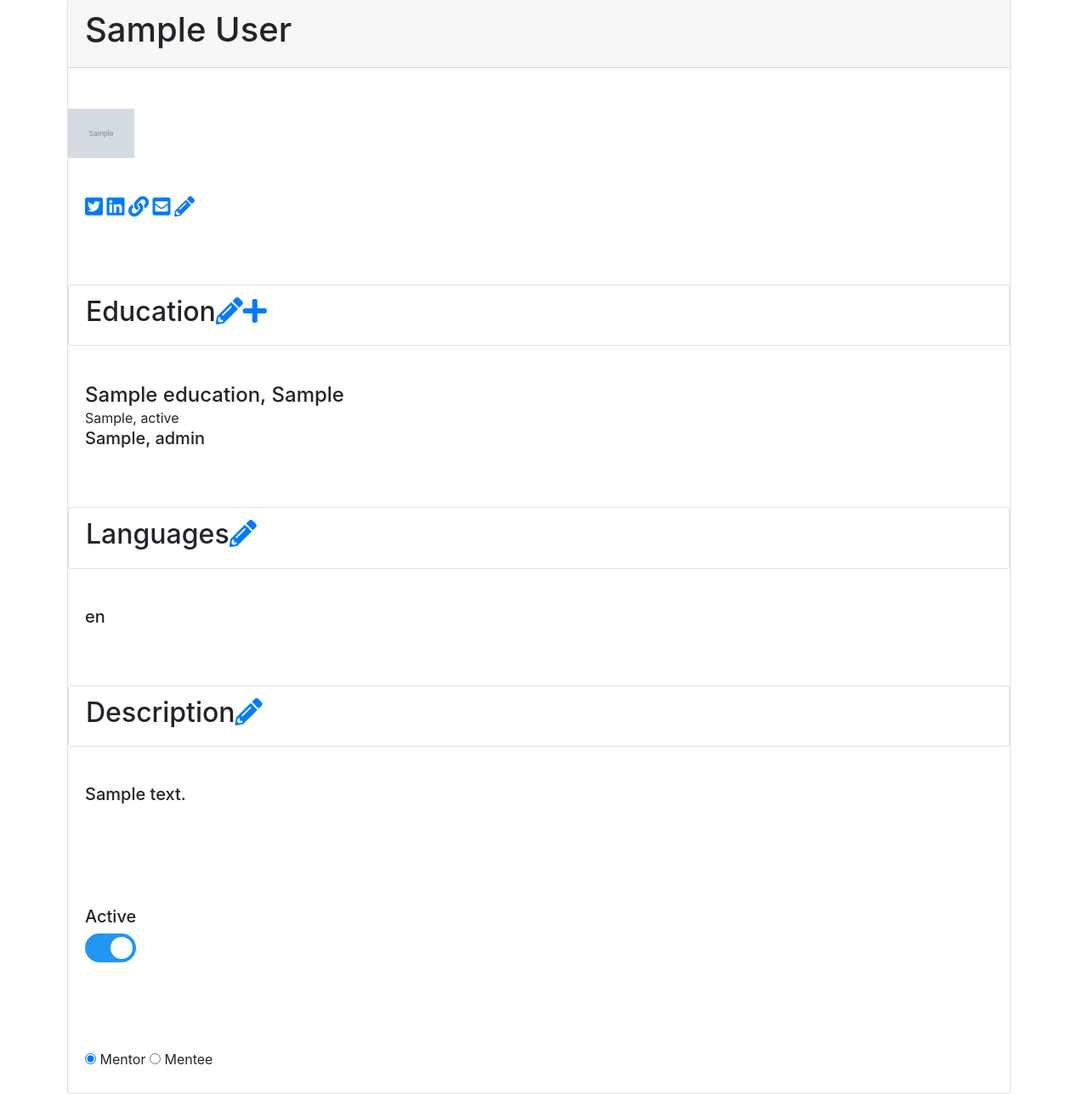
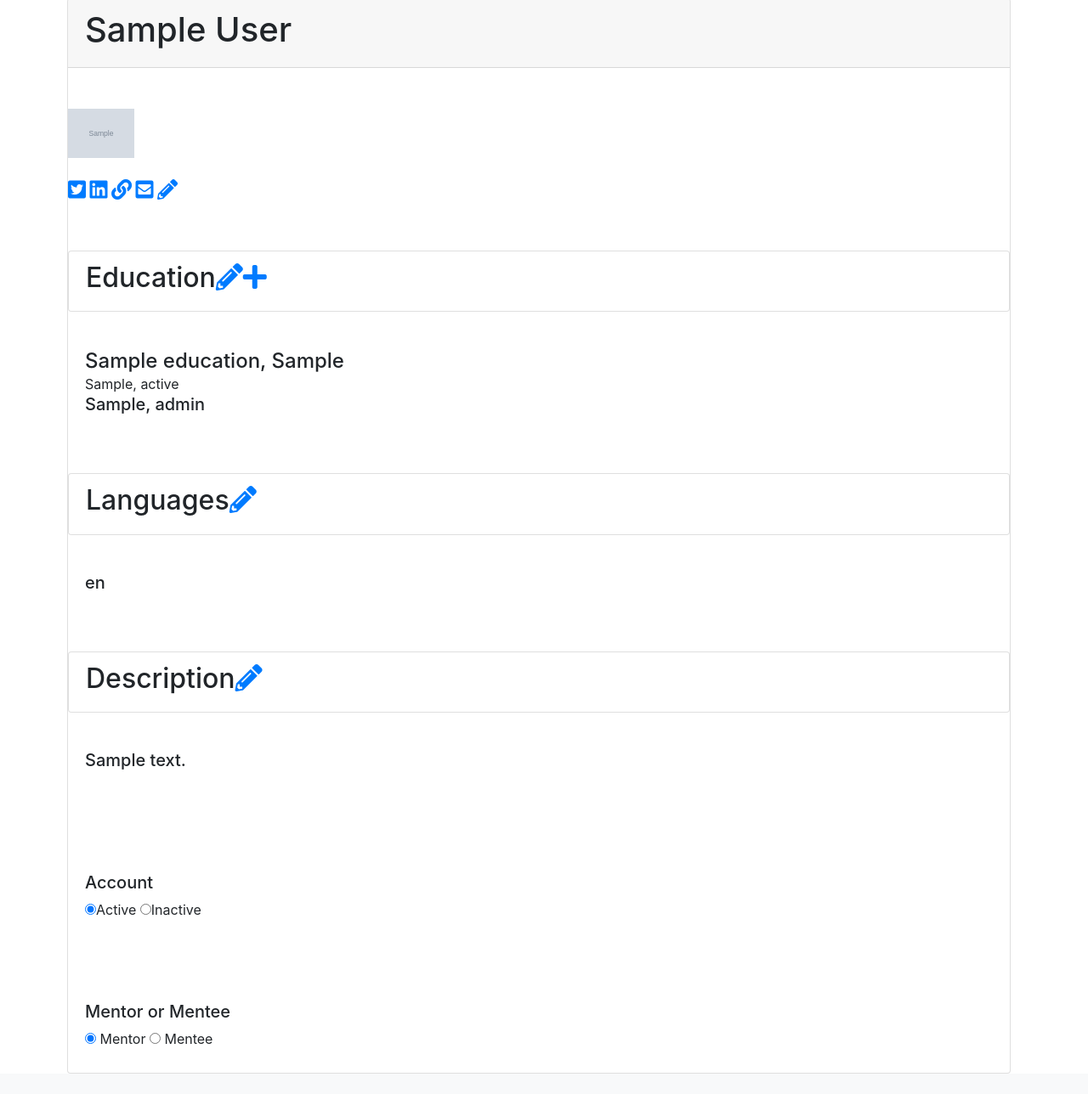
Before and after one commit to dmcdekker/hb_project, a Flask app: page /profiles/1 in a window 1280 px wide. Shown: the part 122-1410 px from the top of the page at 85% size. After the commit the page ends 1386 px from the top, so only its background shows below. Run offline with Flask 2, Linux system fonts and the light colour scheme; tables that the repository leaves empty hold one stand-in row (values such as "Sample post"); grey boxes marked "Sample" are stand-in pictures; some libraries are stand-ins or nearby versions.

Commit message:
finish user input

```diff
--- a/server.py
+++ b/server.py
@@ -308,15 +308,36 @@ def edit_mentor():
     if user_id:
         user = User.query.get(user_id)
         get_is_mentor = request.form['is_mentor']
-        print '|||||', get_is_mentor
-        if get_is_mentor:
+        if get_is_mentor == 'True':
             user.is_mentor = True
-        elif not get_is_mentor:
+        elif get_is_mentor == 'False':
             user.is_mentor = False
 
         db.session.commit()
+        user2 = User.query.get(user_id)
 
-        return jasonify(get_is_mentor)
+        return jsonify(user.is_mentor)
+
+
+@app.route('/edit-is_active.json', methods=['POST'])
+def edit_active():
+    """User can edit whether profile is active or not"""
+
+    user_id = session.get('user_id')
+
+    if user_id:
+        user = User.query.get(user_id)
+        get_is_active = request.form['is_active']
+        print '|||||', get_is_active
+        if get_is_active == 'True':
+            user.is_active = True
+        elif get_is_active == 'False':
+            user.is_active = False
+
+        db.session.commit()
+
+        return jsonify(user.is_active)
+
 
 
 @app.route("/profiles")
--- a/static/user_profile.js
+++ b/static/user_profile.js
@@ -135,24 +135,29 @@ $('#edit-description').one('click', editDescription);
 
 // <--------------update mentor/mentee---------------->
 
-function updateActive(results){
-  console.log('test')
+function updateMentor(results){
 }
 
 $('input[name=mentor]').change(function(){
   let value = $(this).val();
   let formInputs = {
     'is_mentor' : value
-  }
-  alert(value);
-  $.post('/edit-is_mentor.json', formInputs, updateActive);
+  };
+  $.post('/edit-is_mentor.json', formInputs, updateMentor);
 });
 
-$('input[name=mentee]').change(function(){
+
+// <--------------update active/not active---------------->
+
+function updateActive(results){
+  console.log('test')
+}
+
+$('input[name=active]').change(function(){
   let value = $(this).val();
   let formInputs = {
-    'is_mentor' : value
-  }
+    'is_active' : value
+  };
   alert(value);
-  $.post('/edit-is_mentor.json', formInputs, updateActive);
+  $.post('/edit-is_active.json', formInputs, updateActive);
 });
--- a/templates/user_profile.html
+++ b/templates/user_profile.html
@@ -20,7 +20,7 @@
             <img class='img-responsive' src='{{ user.photo }}' alt='user photo'>
           </div> <!-- end user photo -->
           <br>
-          <div class="card-body">
+
             <div class='col' id='social-media-group '>
                 <h4 class='d-inline-block'><a href='https://twitter.com/{{user.twitter}}' target='_blank'><i class="fab fa-twitter-square"></i></i></a></h4>
                 <h4 class='d-inline-block'><a href='https://www.linkedin.com/in/{{user.linkedin}}' target='_blank'><i class="fab fa-linkedin"></i></a></h4>
@@ -30,7 +30,6 @@
 
                 <br>
             </div> <!-- end social-media-group -->
-          </div>
         </div> <!-- end photo-and-social -->
 
 
@@ -132,34 +131,32 @@
     <div class="card-body">
       <div id='is_active'>
       <br>
-      {% if user.is_active %}
-        <h5>Active</h5>
-        <label class="switch">
-          <input id='checked' type="checkbox" checked>
-          <span class="slider round"></span>
-        </label>
-      {% elif not user.is_active %}
-        <h5>Inactive</h5>
-        <label class="switch">
-          <input id='not-checked' type="checkbox">
-          <span class="slider round"></span>
+        <h5>Account</h5>
+        <label>
+          {% if user.is_active %}
+          <input type='radio' name='active' value=True checked>Active
+          <input type='radio' name='active' value=False>Inactive
+          {% elif not user.is_active %}
+          <input type='radio' name='active' value=True>Active
+          <input type='radio' name='active' value=False checked>Inactive
+          {% endif %}
         </label>
 
-      {% endif %}
       </div> <!-- end is_active -->
     </div>
+    <br>
+    <br>
 
     <div class="card-body">
       <div id='is_mentor'>
-      <br>
-      <br>
+        <h5>Mentor or Mentee</h5>
         <label>
           {% if user.is_mentor %}
           <input type='radio' name='mentor' value=True checked> Mentor
           <input type='radio' name='mentor' value=False> Mentee
           {% elif not user.is_mentor %}
-          <input type='radio' name='mentee' value=True> Mentee
-          <input type='radio' name='mentee' value=False checked> Mentor
+          <input type='radio' name='mentor' value=True > Mentor
+          <input type='radio' name='mentor' value=False checked> Mentee
           {% endif %}
         </label>
 
@@ -168,7 +165,6 @@
   </div> <!-- end mentor-or-active -->
 
 
-
 <script src="../static/user_profile.js"></script>
 
  </div> <!-- end card     -->
```
